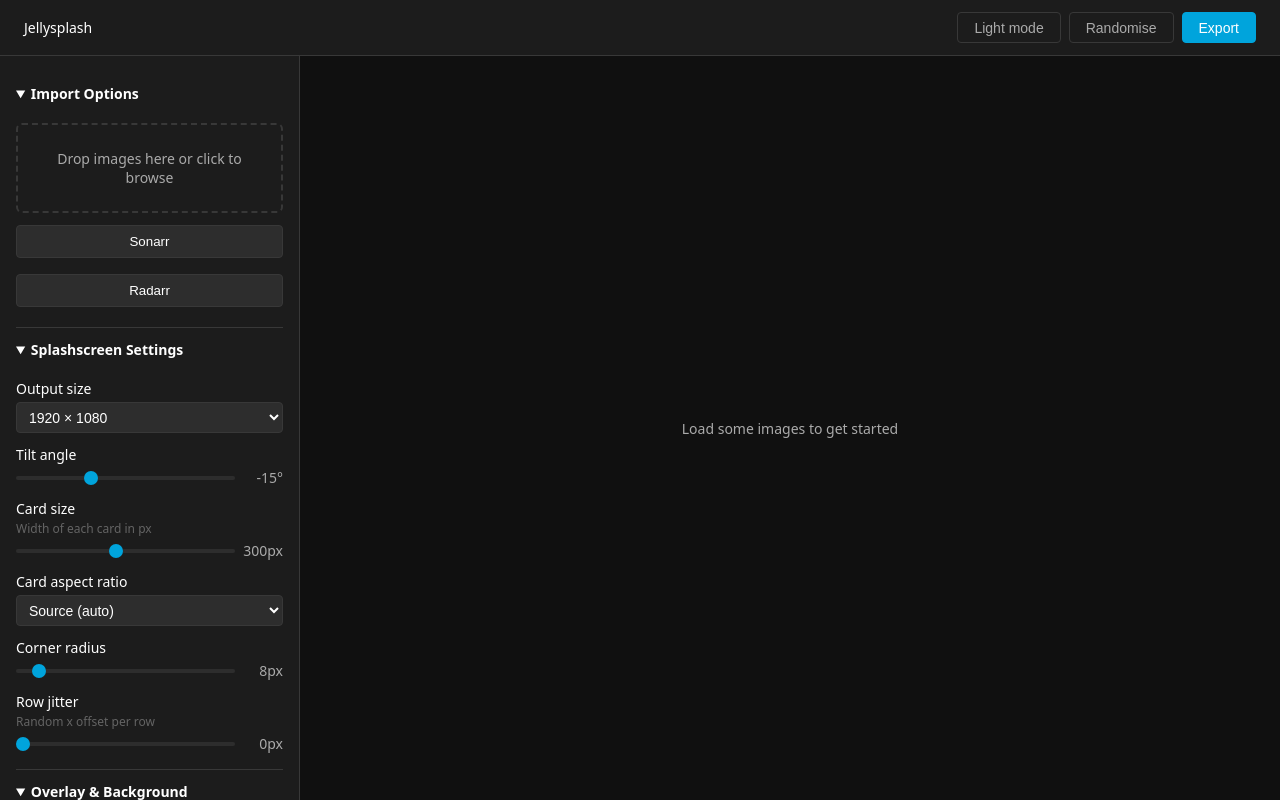
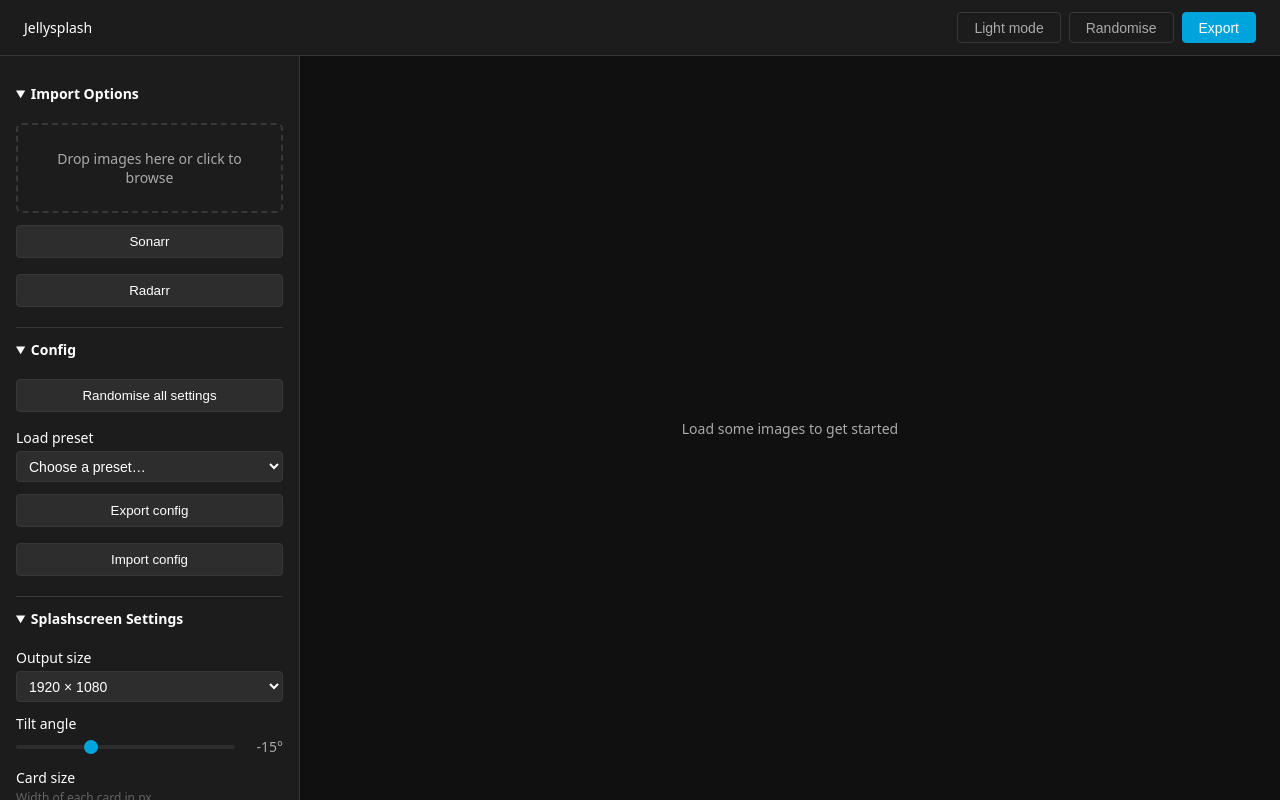
Before and after one commit to 3x333/jellysplash, a React (Vite) app: page / in a window 1280 px wide. Built offline with nearby package versions, Linux system fonts and the light colour scheme.

Commit message:
add config feature

```diff
--- a/src/App.css
+++ b/src/App.css
@@ -223,3 +223,18 @@ select {
 select:focus {
   border-color: var(--accent);
 }
+
+.seed-input {
+  width: 100%;
+  padding: 0.35rem 0.5rem;
+  background: var(--bg-elevated);
+  color: var(--text-primary);
+  border: 1px solid var(--border);
+  border-radius: 4px;
+  font-size: 0.875rem;
+}
+
+.seed-input:focus {
+  outline: none;
+  border-color: var(--accent);
+}
--- a/src/App.tsx
+++ b/src/App.tsx
@@ -25,6 +25,28 @@ function App() {
     setConfig((prev) => ({ ...prev, ...patch }));
   }, []);
 
+  const handleRandomise = useCallback(() => {
+    const rand = (min: number, max: number) =>
+      Math.floor(Math.random() * (max - min + 1)) + min;
+    const overlayTypes: JellysplashConfig['overlayType'][] =
+      ['none', 'vignette', 'gradient', 'solid'];
+    const aspectRatios: (number | 'source')[] =
+      ['source', 0.667, 1.5, 1.333, 1.778, 1];
+    patchConfig({
+      tilt:            rand(-35, 35),
+      cardSize:        rand(150, 450),
+      gap:             rand(0, 30),
+      cornerRadius:    rand(0, 40),
+      jitter:          rand(0, 200),
+      brightness:      rand(70, 120),
+      saturation:      rand(70, 150),
+      overlayType:     overlayTypes[rand(0, overlayTypes.length - 1)],
+      overlayStrength: rand(20, 80),
+      aspectRatio:     aspectRatios[rand(0, aspectRatios.length - 1)],
+      seed:            rand(0, 99999),
+    });
+  }, [patchConfig]);
+
   const [theme, setTheme] = useState<'dark' | 'light'>(() => {
     return (localStorage.getItem('theme') as 'dark' | 'light') ?? 'dark';
   });
@@ -47,7 +69,7 @@ function App() {
             {' '}
             {theme === 'dark' ? 'Light mode' : 'Dark mode'}
           </button>
-          <button type="button" className="btn btn-ghost">
+          <button type="button" className="btn btn-ghost" onClick={handleRandomise}>
             Randomise
           </button>
           <button type="button" className="btn btn-primary" onClick={handleExport}>
@@ -55,7 +77,7 @@ function App() {
           </button>
         </div>
       </header>
-      <Sidebar config={config} onChange={patchConfig} images={images} onImagesChange={setImages} />
+      <Sidebar config={config} onChange={patchConfig} images={images} onImagesChange={setImages} onRandomise={handleRandomise} />
       <main className="app-canvas">
         <PreviewCanvas images={images} config={config} onExportReady={handleExportReady} />
       </main>
--- a/src/components/Sidebar.tsx
+++ b/src/components/Sidebar.tsx
@@ -1,16 +1,53 @@
+import { useRef } from 'react';
 import { ControlRow, Slider } from './ControlRow';
 import type { JellysplashConfig, ImageItem } from '../types';
 import { ImageUploader } from './ImageUploader';
+import { PRESETS } from '../presets';
 
 interface SidebarProps {
   config: JellysplashConfig;
   onChange: (patch: Partial<JellysplashConfig>) => void;
   images: ImageItem[];
   onImagesChange: (images: ImageItem[]) => void;
+  onRandomise: () => void;
 }
 
-export default function Sidebar({ config, onChange, images, onImagesChange }: SidebarProps) {
+export default function Sidebar({
+  config,
+  onChange,
+  images,
+  onImagesChange,
+  onRandomise,
+}: SidebarProps) {
   const sizeValue = `${config.outputWidth}x${config.outputHeight}`;
+  const importRef = useRef<HTMLInputElement>(null);
+
+  const exportConfig = () => {
+    const json = JSON.stringify(config, null, 2);
+    const blob = new Blob([json], { type: 'application/json' });
+    const url = URL.createObjectURL(blob);
+    const a = document.createElement('a');
+    a.href = url;
+    a.download = 'jellysplash-config.json';
+    a.click();
+    URL.revokeObjectURL(url);
+  };
+
+  const importConfig = (e: React.ChangeEvent<HTMLInputElement>) => {
+    const file = e.target.files?.[0];
+    if (!file) return;
+    const reader = new FileReader();
+    reader.onload = (ev) => {
+      try {
+        const parsed = JSON.parse(ev.target?.result as string);
+        onChange(parsed);
+      } catch {
+        alert('Invalid config file.');
+      }
+    };
+    reader.readAsText(file);
+    e.target.value = '';
+  };
 
   return (
     <aside className="app-sidebar">
@@ -24,6 +61,46 @@ export default function Sidebar({ config, onChange, images, onImagesChange }: Si
           <button type="button" className="import-btn">
             Radarr
           </button>
+        </div>
+      </details>
+
+      <details open>
+        <summary>Config</summary>
+        <div className="section-content">
+          <button type="button" className="import-btn" onClick={onRandomise}>
+            Randomise all settings
+          </button>
+          <ControlRow label="Load preset">
+            <select
+              value=""
+              onChange={(e) => {
+                const preset = PRESETS.find((p) => p.name === e.target.value);
+                if (preset) onChange(preset.config);
+              }}
+            >
+              <option value="" disabled>
+                Choose a preset…
+              </option>
+              {PRESETS.map((p) => (
+                <option key={p.name} value={p.name}>
+                  {p.name}
+                </option>
+              ))}
+            </select>
+          </ControlRow>
+          <button type="button" className="import-btn" onClick={exportConfig}>
+            Export config
+          </button>
+          <button type="button" className="import-btn" onClick={() => importRef.current?.click()}>
+            Import config
+          </button>
+          <input
+            ref={importRef}
+            type="file"
+            accept=".json"
+            style={{ display: 'none' }}
+            onChange={importConfig}
+          />
         </div>
       </details>
 
@@ -79,6 +156,16 @@ export default function Sidebar({ config, onChange, images, onImagesChange }: Si
               <option value="1.778">16:9 — Widescreen</option>
               <option value="1">1:1 — Square</option>
             </select>
+          </ControlRow>
+
+          <ControlRow label="Gap">
+            <Slider
+              value={config.gap}
+              min={0}
+              max={100}
+              unit="px"
+              onChange={(v) => onChange({ gap: v })}
+            />
           </ControlRow>
 
           <ControlRow label="Corner radius">
@@ -171,6 +258,22 @@ export default function Sidebar({ config, onChange, images, onImagesChange }: Si
           </ControlRow>
         </div>
       </details>
+
+      <details open>
+        <summary>Seed</summary>
+        <div className="section-content">
+          <ControlRow label="Seed" hint="Same seed = same layout">
+            <input
+              type="number"
+              value={config.seed}
+              min={0}
+              max={99999}
+              onChange={(e) => onChange({ seed: Number(e.target.value) })}
+              className="seed-input"
+            />
+          </ControlRow>
+        </div>
+      </details>
     </aside>
   );
 }
--- /dev/null
+++ b/src/presets.ts
@@ -0,0 +1,87 @@
+import type { JellysplashConfig } from './types';
+export interface Preset {
+  name: string;
+  config: Partial<JellysplashConfig>;
+}
+
+export const PRESETS: Preset[] = [
+  {
+    name: 'Cinematic',
+    config: {
+      tilt: -20,
+      cardSize: 350,
+      aspectRatio: 0.667,
+      gap: 12,
+      cornerRadius: 4,
+      jitter: 80,
+      brightness: 85,
+      saturation: 90,
+      overlayType: 'vignette',
+      overlayStrength: 65,
+      bgColour: '#000000',
+    },
+  },
+  {
+    name: 'Clean Grid',
+    config: {
+      tilt: 0,
+      cardSize: 280,
+      aspectRatio: 0.667,
+      gap: 8,
+      cornerRadius: 8,
+      jitter: 0,
+      brightness: 100,
+      saturation: 100,
+      overlayType: 'none',
+      bgColour: '#111111',
+    },
+  },
+  {
+    name: 'Chaos',
+    config: {
+      tilt: -30,
+      cardSize: 220,
+      aspectRatio: 'source',
+      gap: 6,
+      cornerRadius: 12,
+      jitter: 250,
+      brightness: 90,
+      saturation: 120,
+      overlayType: 'vignette',
+      overlayStrength: 50,
+      bgColour: '#000000',
+    },
+  },
+  {
+    name: 'Wide Screen',
+    config: {
+      tilt: -15,
+      cardSize: 400,
+      aspectRatio: 1.778,
+      gap: 10,
+      cornerRadius: 6,
+      jitter: 60,
+      brightness: 88,
+      saturation: 95,
+      overlayType: 'gradient',
+      overlayStrength: 55,
+      bgColour: '#0a0a0a',
+    },
+  },
+  {
+    name: 'Poster Wall',
+    config: {
+      tilt: -8,
+      cardSize: 200,
+      aspectRatio: 0.667,
+      gap: 4,
+      cornerRadius: 2,
+      jitter: 20,
+      brightness: 95,
+      saturation: 100,
+      overlayType: 'vignette',
+      overlayStrength: 40,
+      bgColour: '#000000',
+    },
+  },
+];
```
